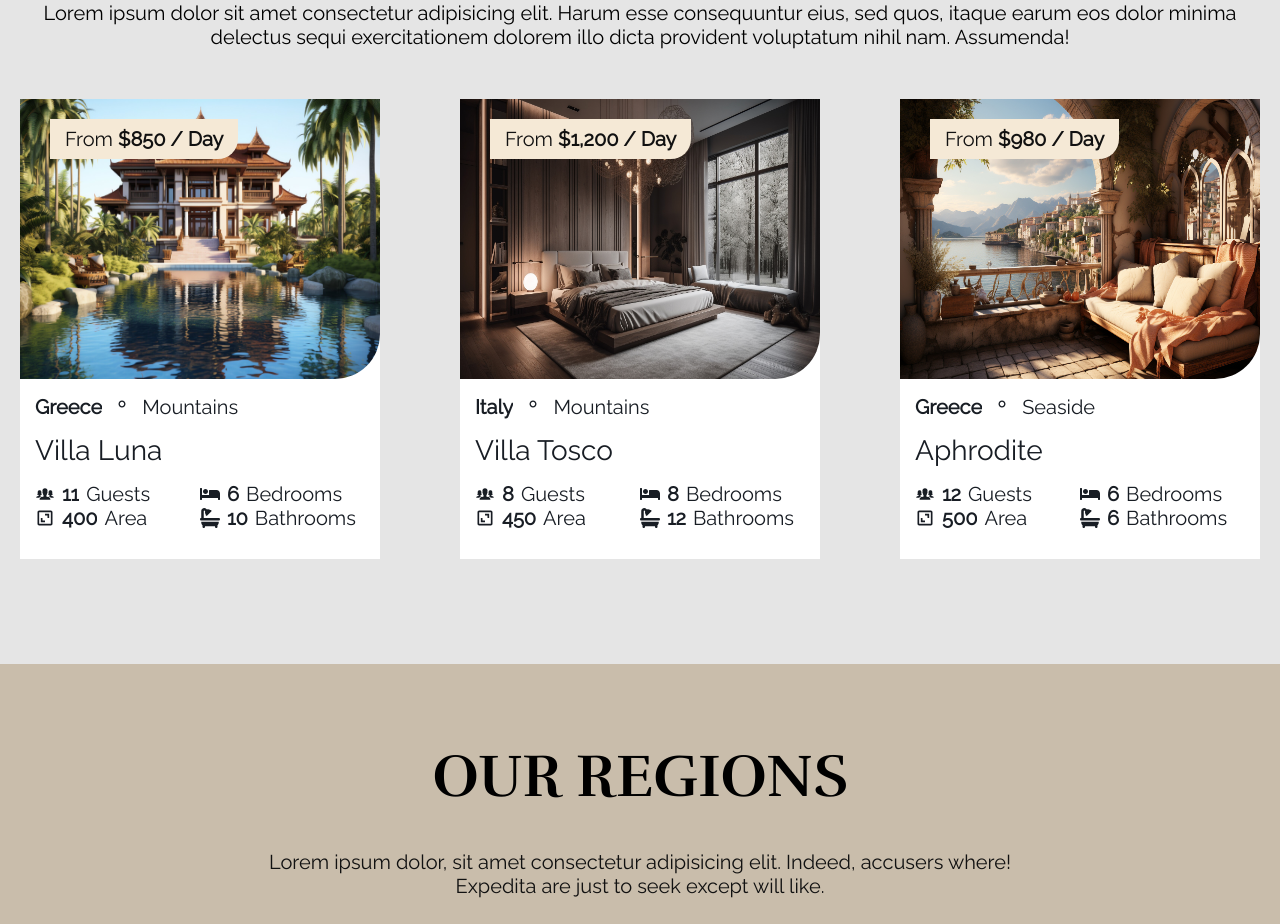
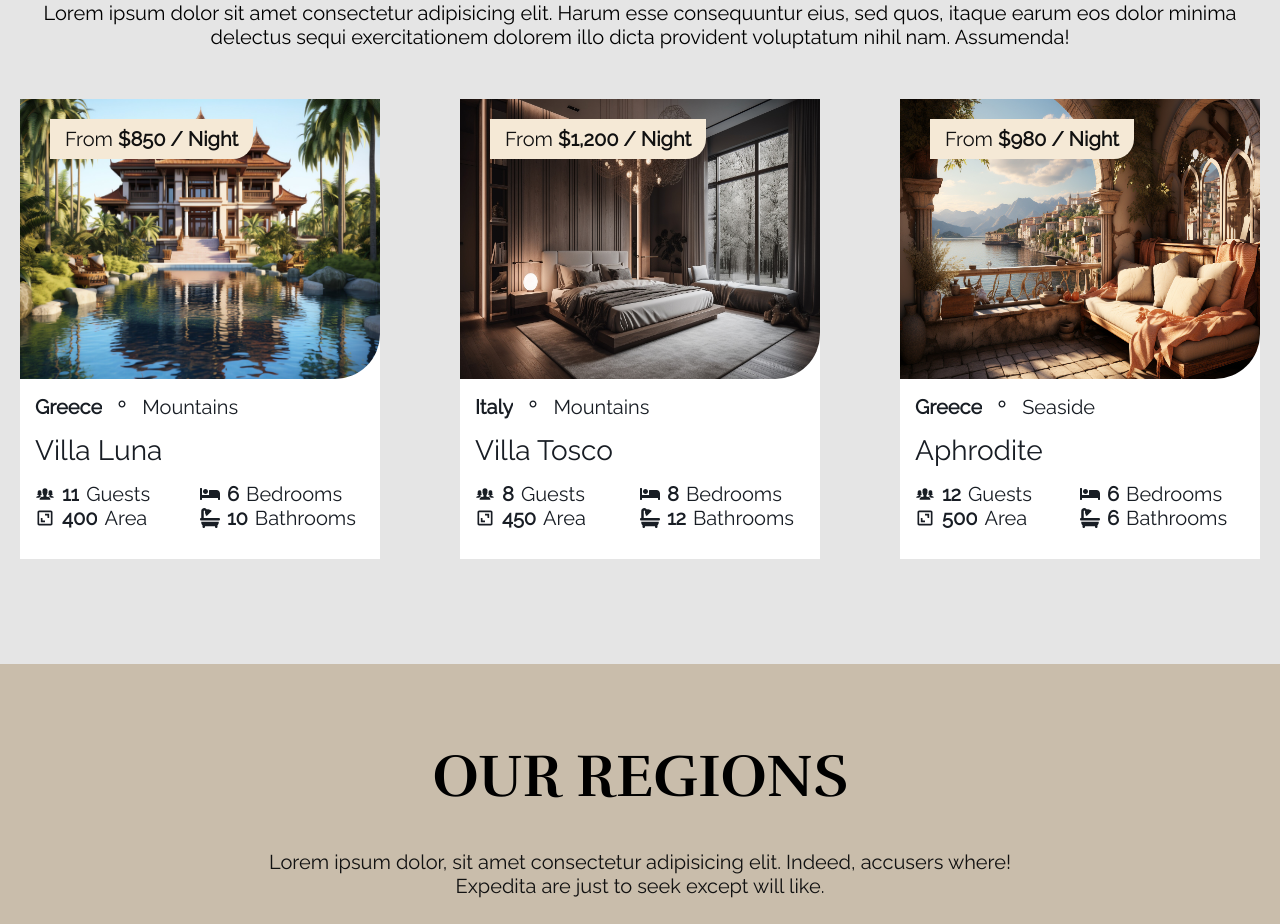
Before and after one commit to vsriharsha814/griot_assessment, a React (Vite) app: page / in a window 1280 px wide. Shown: the part 800-1724 px from the top of the page. Built offline with nearby package versions, Linux system fonts and the light colour scheme; no server answers; a web font is replaced by a local one.

Commit message:
Update villa rental terminology from "Day" to "Night" in Villas and TopVillas components. Replace outdated script reference in index.html and add new JavaScript file for improved functionality.

```diff
--- a/src/components/Villa/Villas.jsx
+++ b/src/components/Villa/Villas.jsx
@@ -120,7 +120,7 @@ const Villas = () => {
                   </div>
                 </div>
                 <div className="badge">
-                  From <span>{formatUSD(element.dailyRent)} / Day </span>
+                  From <span>{formatUSD(element.dailyRent)} / Night </span>
                 </div>
               </Link>
           );
--- a/src/subComponents/TopVillas.jsx
+++ b/src/subComponents/TopVillas.jsx
@@ -54,7 +54,7 @@ const TopVillas = () => {
                   </div>
                 </div>
                 <div className="badge">
-                  From <span>{formatUSD(element.dailyRent)} / Day </span>
+                  From <span>{formatUSD(element.dailyRent)} / Night </span>
                 </div>
               </Link>
           );
```
Also changed, not shown: 2 other files (tests, documents, lock files or other folders).
